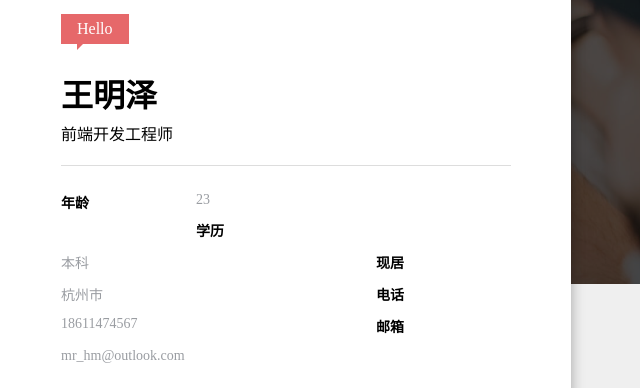
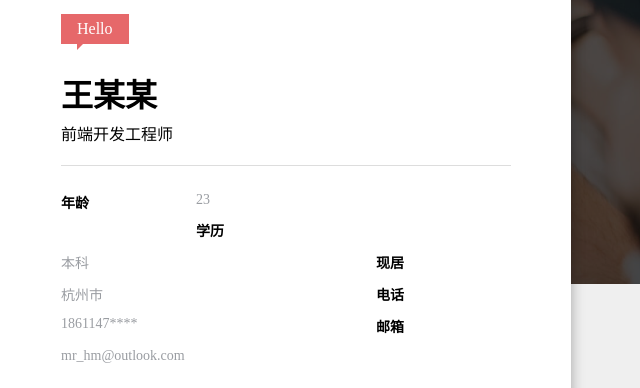
Before and after one commit to kariyyahm/topNavBar, a plain HTML site: page index.html in a window 1280 px wide. Shown: the part 231-619 px from the top of the page, 534-1174 px from the left. Drawn offline with Linux system fonts and the light colour scheme.

Commit message:
更新简历

```diff
--- a/index.html
+++ b/index.html
@@ -3,7 +3,7 @@
 <head>
 	<meta charset="utf-8">
 	<meta http-equiv="X-UA-Compatible" content="IE=edge">
-	<title>王明泽的个人简历</title>
+	<title>王某的个人简历</title>
 	<meta name="viewport" content="width=device-width, initial-scale=1">
 	<link rel="stylesheet" type="text/css" media="screen" href="./a.css">
   <script src="//at.alicdn.com/t/font_1088704_0nmsqaysh3ap.js"></script>
@@ -41,7 +41,7 @@
               <span class="welcome">Hello
                 <span class="triangle"></span>
               </span>
-              <h1>王明泽</h1>
+              <h1>王某某</h1>
               <p>前端开发工程师</p>
               <hr>
               <dl class="clearfix">
@@ -52,7 +52,7 @@
                 <dt>现居</dt>
                 <dd>杭州市</dd>
                 <dt>电话</dt>
-                <dd>18611474567</dd>
+                <dd>1861147****</dd>
                 <dt>邮箱</dt>
                 <dd>mr_hm@outlook.com</dd>
               </dl>
```
